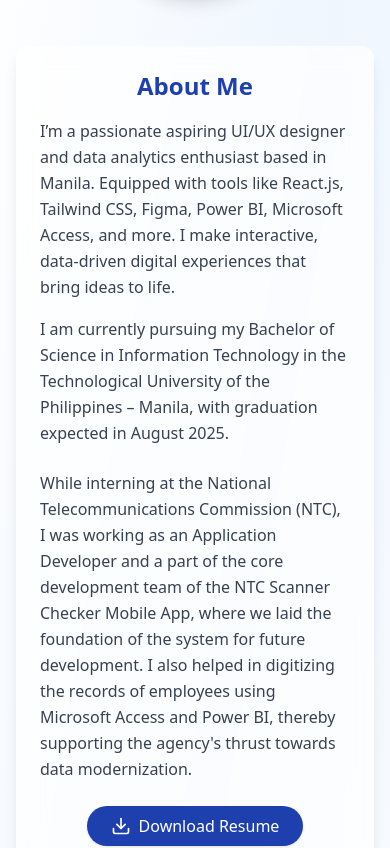
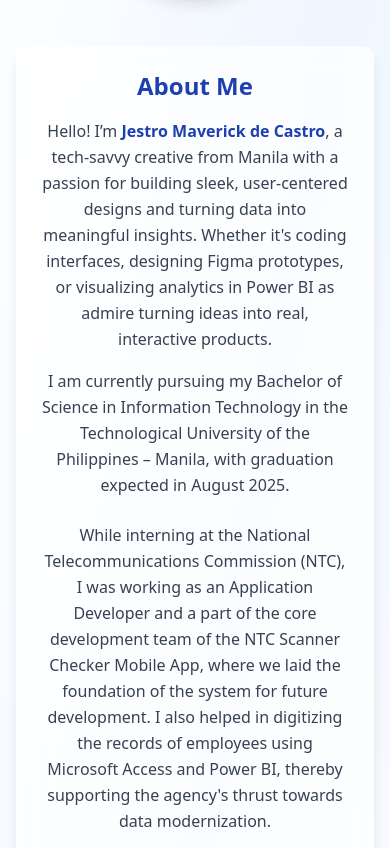
Before and after one commit to JesDC/dc-portfolio, a React (Create React App) app: page / in a window 390 px wide. Shown: the part 3230-4078 px from the top of the page. Built offline with nearby package versions, Linux system fonts and the light colour scheme.

Commit message:
Update About.js

```diff
--- a/src/components/About.js
+++ b/src/components/About.js
@@ -19,14 +19,11 @@ const About = () => {
       {/* MAIN GRID: IMAGE + INFO */}
       <div className="max-w-6xl mx-auto px-4 sm:px-6 grid grid-cols-1 md:grid-cols-2 items-center gap-12">
         {/* LEFT - IMAGE */}
-        <div
-          className="flex justify-center md:justify-end"
-          data-aos="fade-right"
-        >
+        <div className="flex justify-center md:justify-end" data-aos="zoom-in">
           <img
             src={myPic}
             alt="Portrait of Jestro Maverick de Castro"
-            className="w-56 sm:w-64 md:w-72 h-56 sm:h-64 md:h-72 object-cover rounded-full shadow-lg border-4 border-blue-800 transform hover:scale-105 transition-transform duration-500"
+            className="w-56 sm:w-64 md:w-72 h-56 sm:h-64 md:h-72 object-cover rounded-full shadow-lg border-4 border-blue-800 transform hover:scale-105 hover:rotate-1 transition-transform duration-500"
           />
         </div>
 
@@ -38,19 +35,23 @@ const About = () => {
           <h2 className="text-2xl sm:text-3xl font-bold text-blue-800 mb-4 text-center md:text-left">
             About Me
           </h2>
-          <p className="text-gray-700 text-base sm:text-lg leading-relaxed mb-4">
-            I’m a passionate aspiring UI/UX designer and data analytics
-            enthusiast based in Manila. Equipped with tools like React.js,
-            Tailwind CSS, Figma, Power BI, Microsoft Access, and more. I make
-            interactive, data-driven digital experiences that bring ideas to
-            life.
+          <p className="text-gray-700 text-base sm:text-lg leading-relaxed mb-4 text-center md:text-left">
+            Hello! I’m{" "}
+            <span className="font-semibold text-blue-800">
+              Jestro Maverick de Castro
+            </span>
+            , a tech-savvy creative from Manila with a passion for building
+            sleek, user-centered designs and turning data into meaningful
+            insights. Whether it's coding interfaces, designing Figma
+            prototypes, or visualizing analytics in Power BI as admire turning
+            ideas into real, interactive products.
           </p>
-          <p className="text-gray-700 text-base sm:text-lg leading-relaxed mb-6">
+          <p className="text-gray-700 text-base sm:text-lg leading-relaxed mb-6 text-center md:text-left">
             I am currently pursuing my Bachelor of Science in Information
             Technology in the Technological University of the Philippines –
             Manila, with graduation expected in August 2025.
           </p>
-          <p className="text-gray-700 text-base sm:text-lg leading-relaxed mb-6">
+          <p className="text-gray-700 text-base sm:text-lg leading-relaxed mb-6 text-center md:text-left">
             While interning at the National Telecommunications Commission (NTC),
             I was working as an Application Developer and a part of the core
             development team of the NTC Scanner Checker Mobile App, where we
@@ -65,9 +66,10 @@ const About = () => {
             <a
               href="/decastro-resume.pdf"
               download
-              className="inline-flex items-center gap-2 bg-blue-800 text-white px-6 py-2 rounded-full shadow hover:bg-blue-700 hover:scale-105 transform transition duration-300"
+              aria-label="Download Resume"
+              className="inline-flex items-center gap-2 bg-blue-800 text-white px-6 py-2 rounded-full shadow hover:bg-blue-700 hover:scale-105 transform transition duration-300 group"
             >
-              <FiDownload className="text-xl" />
+              <FiDownload className="text-xl group-hover:animate-bounce" />
               Download Resume
             </a>
           </div>
@@ -75,7 +77,7 @@ const About = () => {
       </div>
 
       {/* SKILLS & TOOLS */}
-      <div className="max-w-6xl mx-auto mt-20 px-4 sm:px-6">
+      <div className="max-w-6xl mx-auto mt-10 px-4 sm:px-6">
         <h3
           className="text-2xl sm:text-3xl font-bold text-blue-800 mb-10 text-center"
           data-aos="fade-up"
@@ -96,7 +98,7 @@ const About = () => {
             {
               title: "Back-End Development",
               icon: <FaDatabase className="text-blue-700" />,
-              items: ["Node.js, Python for server-side", "MySQL, MS Access"],
+              items: ["Node.js, XAMPP for server-side", "MySQL, MS Access"],
             },
             {
               title: "UI/UX Design",
```
